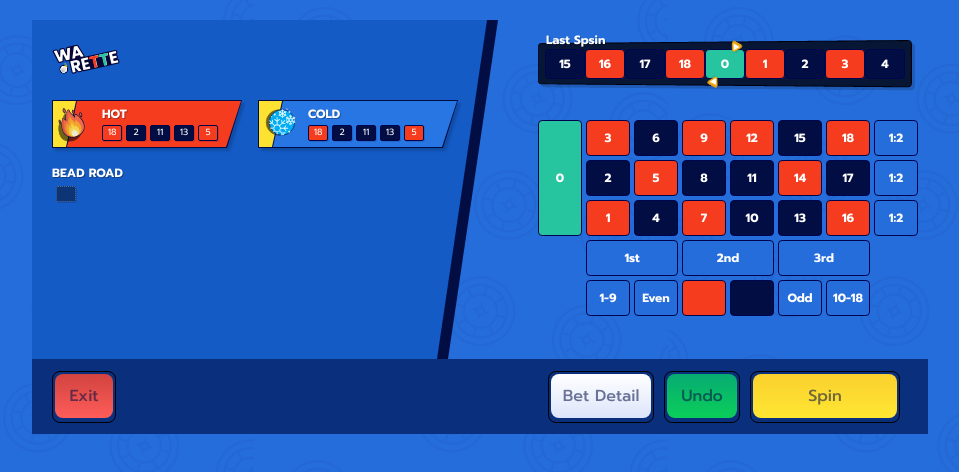
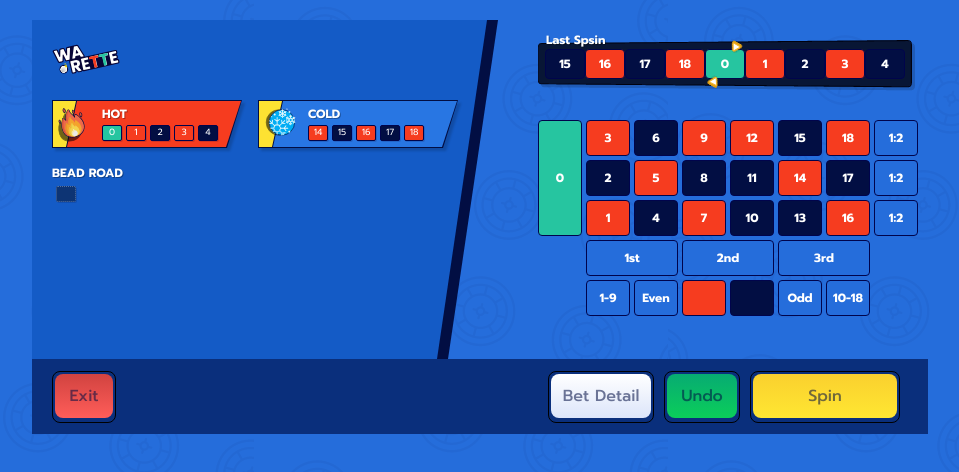
Before and after one commit to fair1998/mini-project-wa-rette, a Next.js app: page / in a window 1280 px wide. Shown: the top 472 px of the page, without its empty margins (160-1119 px from the left). Built offline with nearby package versions, Linux system fonts and the light colour scheme.

Commit message:
update hot cold

```diff
--- a/components/BeadRoad.tsx
+++ b/components/BeadRoad.tsx
@@ -12,9 +12,9 @@ const BeadRoad: FunctionComponent<IProps> = (props) => {
     <div id="scrollbar" className="overflow-x-auto w-330">
       <div className="p-1 grid grid-rows-6 grid-flow-col gap-0.5 w-min">
         {data &&
-          data.map((pop: any, i: number) => (
-            <BlockNumber size="xs" key={i} color={pop.color}>
-              {pop.number}
+          data.map((val: any, i: number) => (
+            <BlockNumber size="xs" key={i} color={val.color}>
+              {val.number}
             </BlockNumber>
           ))}
         <BlockNumber size="xs" color="null" />
--- /dev/null
+++ b/components/BlockHotCold.tsx
@@ -0,0 +1,46 @@
+import React, { FunctionComponent } from "react";
+import BlockNumber from "./BlockNumber";
+import HotCold from "./HotCold";
+
+interface IProps {
+  data: any;
+}
+
+const BlockHotCold: FunctionComponent<IProps> = (props) => {
+  const { data } = props;
+
+  data.sort(function (a, b) {
+    return b.sum - a.sum;
+  });
+
+  const hot = data.slice(0, 5);
+  const cold = data.slice(
+    data.length <= 10 ? 5 : data.length - 5,
+    data.length <= 10 ? 10 : data.length
+  );
+
+  return (
+    <div className="flex flex-row gap-4">
+      <HotCold type="hot">
+        <div className="flex flex-row gap-1">
+          {hot.map((val: any, i: number) => (
+            <BlockNumber key={i} size="xs" color={val.color}>
+              {val.number}
+            </BlockNumber>
+          ))}
+        </div>
+      </HotCold>
+      <HotCold type="cold">
+        <div className="flex flex-row gap-1">
+          {cold.map((val: any, i: number) => (
+            <BlockNumber key={i} size="xs" color={val.color}>
+              {val.number}
+            </BlockNumber>
+          ))}
+        </div>
+      </HotCold>
+    </div>
+  );
+};
+
+export default BlockHotCold;
--- a/components/BoardGame.tsx
+++ b/components/BoardGame.tsx
@@ -8,8 +8,7 @@ interface IProps {
 }
 
 const BoardGame: FunctionComponent<IProps> = (props) => {
-  const { onClick, value } = props;
-  // console.log("value2", value);
+  const { onClick, value, rolling } = props;
   return (
     <div className="relative ">
       <div className="absolute grid grid-cols-8 gap-1 text-fs12 w-380">
@@ -52,16 +51,12 @@ const BoardGame: FunctionComponent<IProps> = (props) => {
         <button
           key={i}
           id={val.value}
-          className="absolute align-center z-20"
-          style={{
-            top: val.but.top,
-            left: val.but.left,
-            width: val.but.width,
-            height: val.but.height,
-          }}
+          className="absolute  align-center z-20"
+          style={val.but}
           onClick={() => onClick(i, val.value)}
+          disabled={value[i] || rolling ? true : false}
         >
-          {value.chip[i] && (
+          {value[i] && (
             <img className="z-40" width={18} src="/Chip.svg" alt="Chip" />
           )}
         </button>
--- a/components/HistoryDetail.tsx
+++ b/components/HistoryDetail.tsx
@@ -6,15 +6,11 @@ interface IProps {
   isShow: any;
   hide: any;
   detail: any;
-  chip: any;
+  finalBet: [];
 }
 
 const HistoryDetail: FunctionComponent<IProps> = (props) => {
-  const { isShow, hide, detail, chip } = props;
-  // console.log("chip", chip);
-  const arrChip = chip.chip;
-  // console.log("arrChip", arrChip);
-
+  const { isShow, hide, detail, finalBet } = props;
   return (
     <div
       className="bg-main_image bg-blue"
@@ -34,7 +30,7 @@ const HistoryDetail: FunctionComponent<IProps> = (props) => {
           <div className="absolute left-5 top-5 title-3">Bet keys</div>
           <div
             id="scrollbar"
-            className="absolute left-5 top-50 w-314 h-260 grid grid-cols-2 gap-x-10 gap-y-6 overflow-y-auto pr-5"
+            className="absolute left-5 top-50 w-314 h-260 grid grid-cols-2 auto-rows-min gap-x-10 gap-y-6 overflow-y-auto pr-5"
           >
             {detail.map((val: string, i: number) => (
               <div key={i} className="wrapper-result ">
@@ -48,9 +44,9 @@ const HistoryDetail: FunctionComponent<IProps> = (props) => {
           <div className="left-5 top-5 title-3 mb-2.5">Player Bet keys</div>
           <div
             id="scrollbar"
-            className="w-314 h-260 grid grid-cols-2 gap-x-10 gap-y-6 overflow-y-auto pr-5"
+            className="w-314 h-260 grid grid-cols-2 auto-rows-min gap-x-10 gap-y-6 overflow-y-auto pr-5"
           >
-            {arrChip.map((val: string, i: number) => (
+            {finalBet.map((val: string, i: number) => (
               <div key={i} className="wrapper-result ">
                 <div className="result">{val}</div>
               </div>
--- a/components/constant/withAuthentication.ts
+++ b/components/constant/withAuthentication.ts
@@ -26,20 +26,52 @@ export default async function withAuthentication(
 ) {
   const { req } = ctx;
   const { allowGuest, guestOnly } = options;
+
+  // try {
+  //   const cookies = parseCookies(ctx);
+
+  //   if (cookies[ACCESS_TOKEN] && guestOnly) {
+  //     throw new Error("GuestOnly");
+  //   }
+
+  //   if (allowGuest) {
+  //     return null;
+  //   }
+
+  //   if (!cookies[ACCESS_TOKEN]) {
+  //     throw new Error("Unauthorized");
+  //   }
+  //   const { data: user, status } = await Axios.get<IUser>(
+  //     "https://roulette.ap.ngrok.io/me",
+  //     {
+  //       headers: {
+  //         Authorization: "Bearer " + cookies[ACCESS_TOKEN],
+  //       },
+  //     }
+  //   );
+  //   console.log("user", user);
+  //   console.log("status", status);
+  //   if (status === 200) {
+  //     return user;
+  //   }
+
+  //   throw new Error("Unauthorized");
+
   try {
     const cookies = parseCookies(ctx);
 
-    if (cookies[ACCESS_TOKEN] && guestOnly) {
+    if (guestOnly && cookies[ACCESS_TOKEN]) {
       throw new Error("GuestOnly");
     }
 
     if (allowGuest) {
-      return;
+      return null;
     }
 
     if (!cookies[ACCESS_TOKEN]) {
       throw new Error("Unauthorized");
     }
+
     const { data: user, status } = await Axios.get<IUser>(
       "https://roulette.ap.ngrok.io/me",
       {
@@ -48,34 +80,40 @@ export default async function withAuthentication(
         },
       }
     );
-    console.log("user", user);
-    console.log("status", status);
+
     if (status === 200) {
       return user;
     }
 
     throw new Error("Unauthorized");
   } catch (error) {
-    if (error.message === "Unauthorized" || error.response?.status === 401) {
-      destroyCookie(ctx, ACCESS_TOKEN);
-      if (req.url?.match(/^(\/){0,1}login/)) {
-        return;
-      }
-
-      destroyCookie(ctx, ACCESS_TOKEN);
-
-      const forward = req.url || "/";
-      ctx.res.statusCode = 307;
-      ctx.res.setHeader("Location", `/login?forward=${forward}`);
-      return;
+    if (
+      !error.message?.match(/GuestOnly|Unauthorized/) &&
+      error.response?.statusText !== "Unauthorized"
+    ) {
+      console.log("[ERROR]", error.message);
+      console.log(error);
     }
 
     if (error.message === "GuestOnly") {
       ctx.res.statusCode = 307;
+      console.log("GuestOnly");
       ctx.res.setHeader("Location", ctx.query.forward || "/");
-      return;
+      return null;
     }
 
-    throw error;
+    destroyCookie(ctx, ACCESS_TOKEN);
+
+    console.log("error.message", error.message);
+    if (req.url?.match(/^(\/){0,1}\?forward=.*$/)) {
+      console.log("111");
+      return null;
+    }
+
+    const forward = req.url || "/";
+    ctx.res.statusCode = 307;
+    ctx.res.setHeader("Location", `/?forward=${forward}`);
+    console.log("222");
+    return null;
   }
 }
--- a/pages/index.tsx
+++ b/pages/index.tsx
@@ -1,41 +1,41 @@
 import { GetServerSideProps, NextPage } from "next";
+import withAuthentication from "../components/constant/withAuthentication";
 import React, { useEffect, useState } from "react";
 import BlockSquare from "../components/BlockSquare";
 import Button from "../components/Button";
 import DefaultLayout from "../components/layout/DefaultLayout";
-import HotCold from "../components/HotCold";
-import BlockNumber from "../components/BlockNumber";
 import BeadRoad from "../components/BeadRoad";
 import BoardGame from "../components/BoardGame";
 import LastSpin from "../components/LastSpin";
 import { useRouter } from "next/dist/client/router";
-import withAuthentication from "../components/constant/withAuthentication";
 import Axios from "axios";
 import { ACCESS_TOKEN } from "../components/constant/cookie";
 import { parseCookies } from "nookies";
 import HistoryDetail from "../components/HistoryDetail";
+import BlockHotCold from "../components/BlockHotCold";
 const colorBlock = require("../components/data/colorBlock.json");
 
 interface IProps {
-  // username: string;
+  username: string;
 }
 
 const IndexPage: NextPage<IProps> = (props) => {
-  // const { username } = props;
+  const { username } = props;
   const router = useRouter();
 
   const [showDetail, setShowDetail] = useState<boolean>(false);
-
-  const [history, setHistory] = useState<any>([{ chip: [] }]);
-  const [step, setStep] = useState<number>(0);
+  const [history, setHistory] = useState<any>([[]]);
   const [rolling, setRolling] = useState<boolean>(false);
   const [bead, setBead] = useState<any>([]);
+  const [beadSum, setBeadSum] = useState<any>([]);
   const [detail, setDetail] = useState<any>([]);
+  const [finalBet, setFinalBet] = useState<[]>([]);
 
-  const current = history[step];
-  // console.log("current", current);
+  const lastIndex = history.length - 1;
+  const current = history[lastIndex];
 
   async function roll() {
+    if (history.length > 1) {
       if (rolling === false) {
         setRolling(true);
 
@@ -65,6 +65,11 @@ const IndexPage: NextPage<IProps> = (props) => {
           }
         }
 
+        const newBeadSum = beadSum.slice();
+        const plusSum = newBeadSum.findIndex((val) => {
+          return val.number === award;
+        });
+
         scroll.style.transition = "margin 5s ease";
         scroll.style.marginLeft =
           "calc(180px - 20px - (760px * 6) - (40px * " + award + "))";
@@ -75,34 +80,35 @@ const IndexPage: NextPage<IProps> = (props) => {
             "calc(180px - 20px - (760px * 1) - (40px * " + award + "))";
 
           setBead(bead.concat({ number: award, color: colorbut }));
+          if (plusSum >= 0) {
+            newBeadSum[plusSum].sum = beadSum[plusSum].sum + 1;
+            setBeadSum(newBeadSum);
+          }
+          // else {
+          //   setBeadSum(
+          //     newBeadSum.concat({ number: award, color: colorbut, sum: 1 })
+          //   );
+          // }
           setDetail(newArr);
           setRolling(false);
-        show();
+          setFinalBet(current);
+          setHistory([[]]);
+          // show();
         }, 5 * 1000);
       }
     }
-  // console.log("history", history);
+  }
+
   const handleClick = (i: number, val: string) => {
-    const newHistory = history.slice(0, step + 1);
-    // console.log("newHistory", newHistory);
-
-    const current = newHistory[newHistory.length - 1];
-    // console.log("current", current);
-
-    const chip = current.chip.slice();
-    console.log("chip1", chip);
-
+    const chip = current.slice();
     chip[i] = val;
-    // console.log("chip2", chip);
-
-    setHistory(newHistory.concat([{ chip: chip }]));
-    setStep(newHistory.length);
+    setHistory(history.concat([chip]));
   };
 
   const undo = () => {
-    if (step > 0) {
-      const reverse = step - 1;
-      setStep(reverse);
+    if (lastIndex > 0) {
+      const newHistory = history.slice(0, lastIndex);
+      setHistory(newHistory);
     }
   };
 
@@ -113,6 +119,31 @@ const IndexPage: NextPage<IProps> = (props) => {
   const hide = () => {
     setShowDetail(false);
   };
+
+  useEffect(() => {
+    const butNumbet = [
+      { number: "0", color: "green", sum: 0 },
+      { number: "1", color: "red", sum: 0 },
+      { number: "2", color: "black", sum: 0 },
+      { number: "3", color: "red", sum: 0 },
+      { number: "4", color: "black", sum: 0 },
+      { number: "5", color: "red", sum: 0 },
+      { number: "6", color: "black", sum: 0 },
+      { number: "7", color: "red", sum: 0 },
+      { number: "8", color: "black", sum: 0 },
+      { number: "9", color: "red", sum: 0 },
+      { number: "10", color: "black", sum: 0 },
+      { number: "11", color: "black", sum: 0 },
+      { number: "12", color: "red", sum: 0 },
+      { number: "13", color: "black", sum: 0 },
+      { number: "14", color: "red", sum: 0 },
+      { number: "15", color: "black", sum: 0 },
+      { number: "16", color: "red", sum: 0 },
+      { number: "17", color: "black", sum: 0 },
+      { number: "18", color: "red", sum: 0 },
+    ];
+    setBeadSum(butNumbet);
+  }, []);
 
   return (
     <DefaultLayout>
@@ -125,46 +156,7 @@ const IndexPage: NextPage<IProps> = (props) => {
               alt="logoWaRette"
             />
             <div className="absolute top-20 left-5">
-              <div className="flex flex-row gap-4">
-                <HotCold type="hot">
-                  <div className="flex flex-row gap-1">
-                    <BlockNumber size="xs" color="red">
-                      18
-                    </BlockNumber>
-                    <BlockNumber size="xs" color="black">
-                      2
-                    </BlockNumber>
-                    <BlockNumber size="xs" color="black">
-                      11
-                    </BlockNumber>
-                    <BlockNumber size="xs" color="black">
-                      13
-                    </BlockNumber>
-                    <BlockNumber size="xs" color="red">
-                      5
-                    </BlockNumber>
-                  </div>
-                </HotCold>
-                <HotCold type="cold">
-                  <div className="flex flex-row gap-1">
-                    <BlockNumber size="xs" color="red">
-                      18
-                    </BlockNumber>
-                    <BlockNumber size="xs" color="black">
-                      2
-                    </BlockNumber>
-                    <BlockNumber size="xs" color="black">
-                      11
-                    </BlockNumber>
-                    <BlockNumber size="xs" color="black">
-                      13
-                    </BlockNumber>
-                    <BlockNumber size="xs" color="red">
-                      5
-                    </BlockNumber>
-                  </div>
-                </HotCold>
-              </div>
+              <BlockHotCold data={beadSum} />
               <div className="mt-4 title-3">BEAD ROAD</div>
               <BeadRoad data={bead} />
             </div>
@@ -189,7 +181,7 @@ const IndexPage: NextPage<IProps> = (props) => {
             >
               Exit
             </Button>
-            {/* <div className="title-0 ml-5">{username}</div> */}
+            <div className="title-0 ml-5">{username}</div>
           </div>
           <div className="flex gap-x-2.5 items-center">
             <Button onClick={show} type="white" width={106}>
@@ -209,18 +201,19 @@ const IndexPage: NextPage<IProps> = (props) => {
         isShow={showDetail}
         hide={hide}
         detail={detail}
-        chip={current}
+        finalBet={finalBet}
       />
     </DefaultLayout>
   );
 };
 
-export const getidServerSeProps: GetServerSideProps = async (ctx) => {
-  const res = withAuthentication(ctx);
-  const username = (await res).username;
-  return {
-    props: { username },
-  };
-};
+// export const getidServerSeProps: GetServerSideProps = async (ctx) => {
+//   const res = withAuthentication(ctx);
+//   const username = (await res).username;
+//   console.log("login");
+//   return {
+//     props: { username },
+//   };
+// };
 
 export default IndexPage;
--- a/pages/login/index.tsx
+++ b/pages/login/index.tsx
@@ -76,8 +76,8 @@ const Login: NextPage = () => {
 };
 
 export const getServerSideProps: GetServerSideProps = async (ctx) => {
-  await withAuthentication(ctx, { guestOnly: true });
-
+  await withAuthentication(ctx, { allowGuest: true });
+  console.log("Server login");
   return {
     props: {},
   };
--- a/pages/logout/index.tsx
+++ b/pages/logout/index.tsx
@@ -9,7 +9,7 @@ const Logout: NextPage = () => {
 export const getServerSideProps: GetServerSideProps = async (ctx) => {
   destroyCookie(ctx, ACCESS_TOKEN);
   ctx.res.statusCode = 307;
-  ctx.res.setHeader("Location", `/?forward=/`);
+  ctx.res.setHeader("Location", `/login`);
   return {
     props: {},
   };
```
Lines whose indentation alone changed are shown as unchanged.
